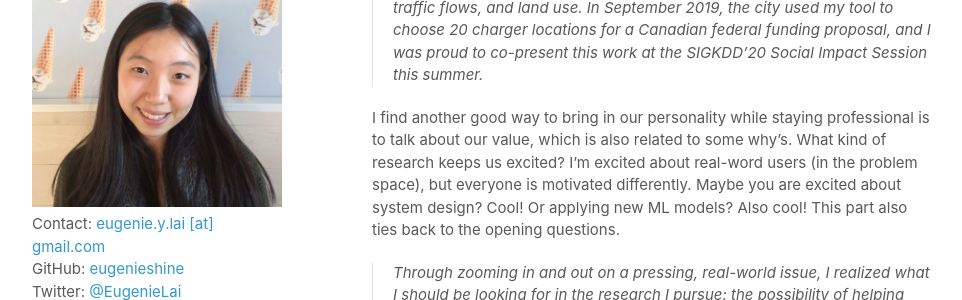
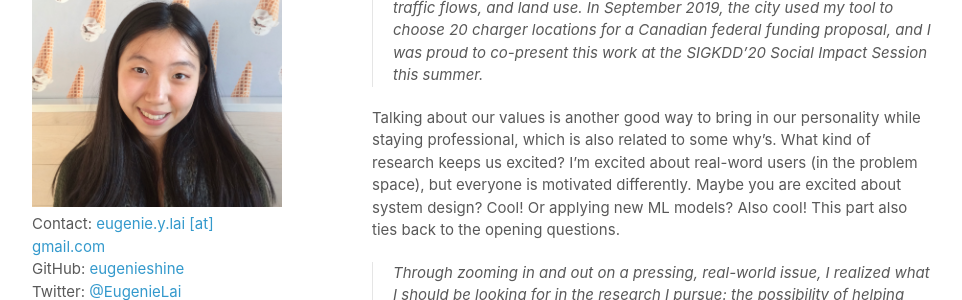
Before and after one commit to eugenielai/eugenielai.github.io, a Jekyll site: the page built from posts/another_annotated_sop.md, in a window 1280 px wide and 900 px high, scrolled down 4546 px. Shown: the part 152-452 px from the top of the window, without its empty margins (158-1120 px from the left). Built offline with Jekyll 4.4.1, drawn with Linux system fonts in a browser that asks for light colours; a script that is not in the unit is left out.

Commit message:
update anno example of sop

```diff
--- a/posts/another_annotated_sop.md
+++ b/posts/another_annotated_sop.md
@@ -87,7 +87,7 @@ Transition to my next project to show more technical competency while keeping th
 Another example of the formula above but in a slightly different order to make things flow better.
 > Working with another undergraduate student under the supervision of Dr. Raymond Ng, we set out to address the challenge of how the city of Surrey should place EV charging stations. Prior to our work, the approach to determine where to install an EV charging site was solely based on expert opinions, despite a large volume of data collected by the city of Surrey. To help city planners make strategic decisions informed by evidence, I developed a web application to give them a user-friendly way to explore and make sense of the data. I used interactive maps and graphs to visualize the spatial distribution and time trends of Surrey’s vehicle stock, traffic flows, and land use. In September 2019, the city used my tool to choose 20 charger locations for a Canadian federal funding proposal, and I was proud to co-present this work at the SIGKDD’20 Social Impact Session this summer.
 
-I find another good way to bring in our personality while staying professional is to talk about our value, which is also related to some why’s. What kind of research keeps us excited? I’m excited about real-word users (in the problem space), but everyone is motivated differently. Maybe you are excited about system design? Cool! Or applying new ML models? Also cool! This part also ties back to the opening questions.
+Talking about our values is another good way to bring in our personality while staying professional, which is also related to some why’s. What kind of research keeps us excited? I’m excited about real-word users (in the problem space), but everyone is motivated differently. Maybe you are excited about system design? Cool! Or applying new ML models? Also cool! This part also ties back to the opening questions.
 > Through zooming in and out on a pressing, real-world issue, I realized what I should be looking for in the research I pursue: the possibility of helping others and the insight into real-world issues that would spark that possibility. I started to envision making an impact on the real world through my research. The value of our work in the scientific community can only be actualized when our tools are adopted by downstream users such as domain experts and decision-makers. Hence alleviating user-database barriers is a vital step in advancing data-driven decision-making in a wide range of fields.
 
 Transition to the 3rd and final project. Another advice I got (for almost everything grad application related) is **don’t tell, but show**. Earlier I said that I’m motivated by real-word issues, and here I showed that I followed through my words with actions.
```
